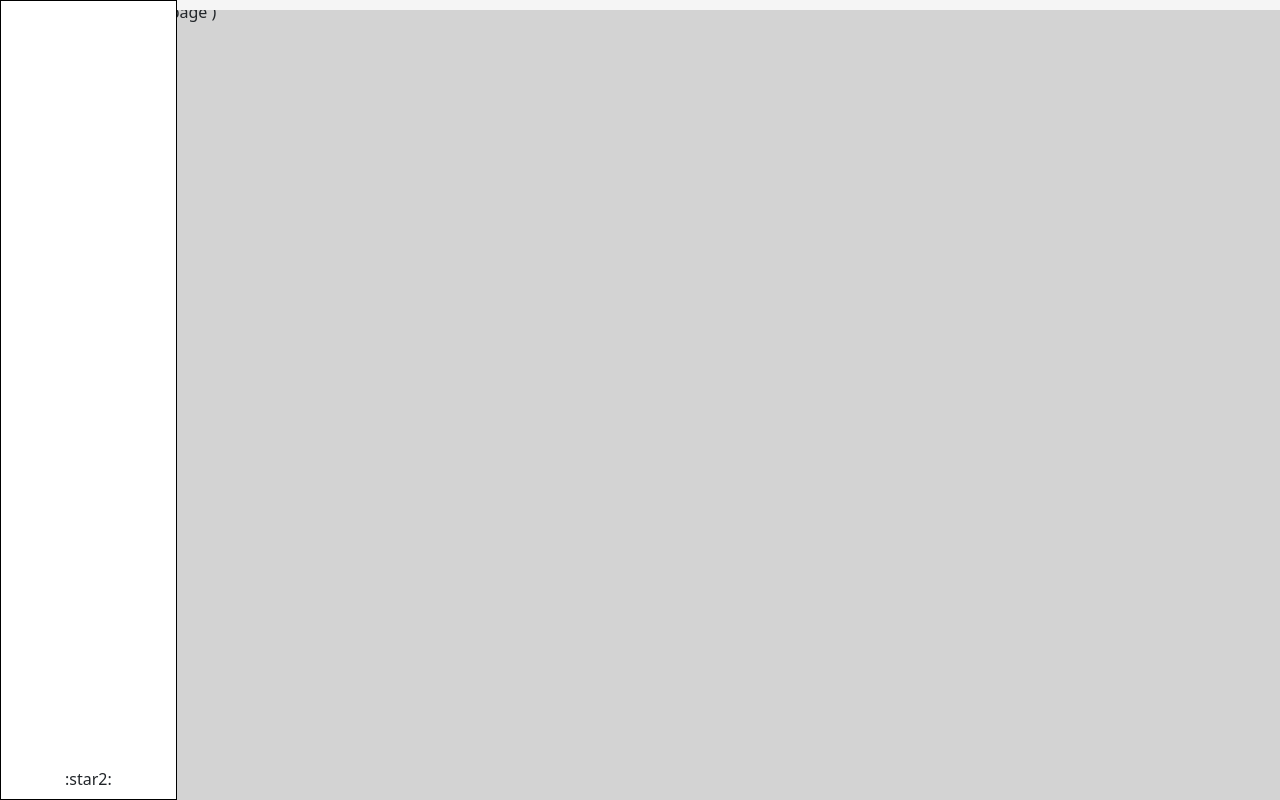
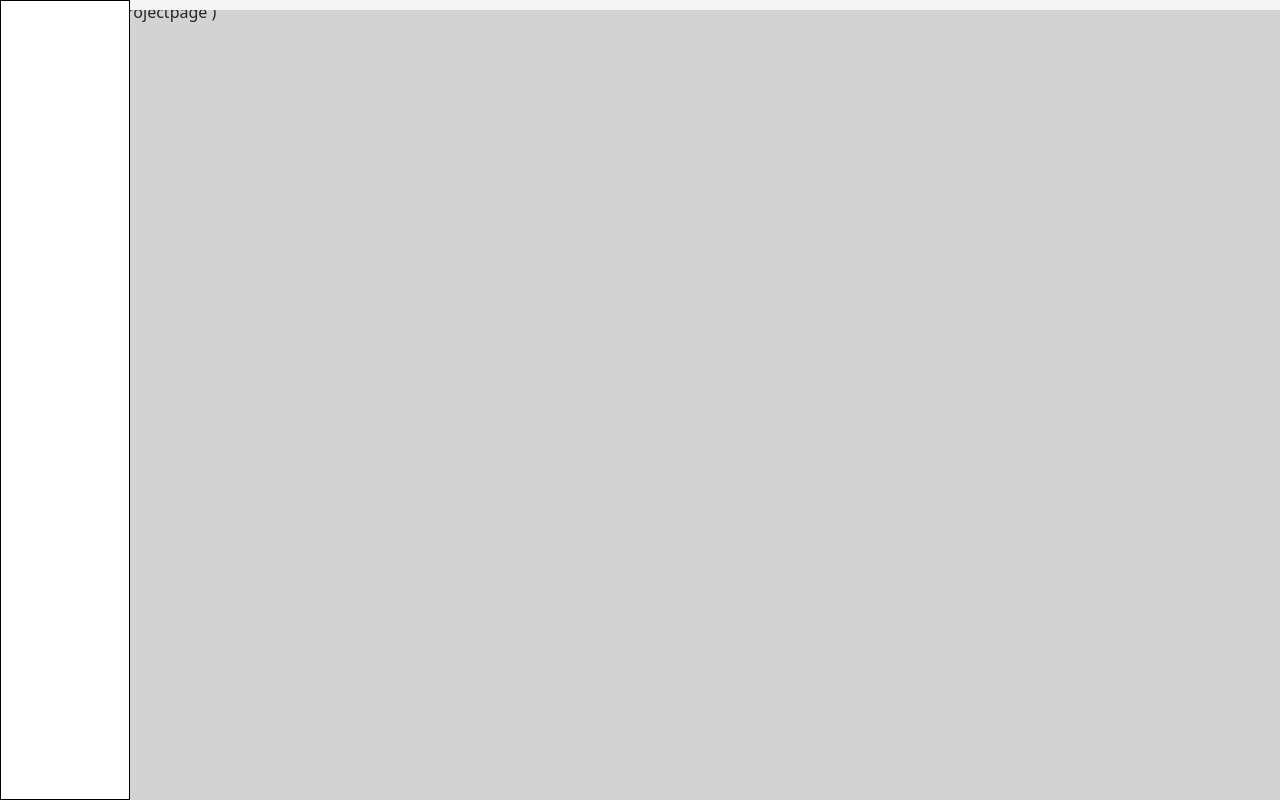
Before and after one commit to kishonadiaz/NewPortfolioidea, a PHP site: page /index.php?link=projectpage in a window 1280 px wide. Shown: the part 56-856 px from the top of the page. Run offline with PHP 8.4, Linux system fonts and the light colour scheme.

Commit message:
updated code for project page

```diff
--- a/js/markdownr.js
+++ b/js/markdownr.js
@@ -51,6 +51,7 @@
     linkify:true,
     typographer: true,
     breaks:true,
+
 }).use(emoji);
 
 console.log(md);
--- a/pages/projectpage.php
+++ b/pages/projectpage.php
@@ -104,7 +104,7 @@
         </ul>
 
     </div>
- :star2:
+
 </div>
 <main>
     <div>
```
